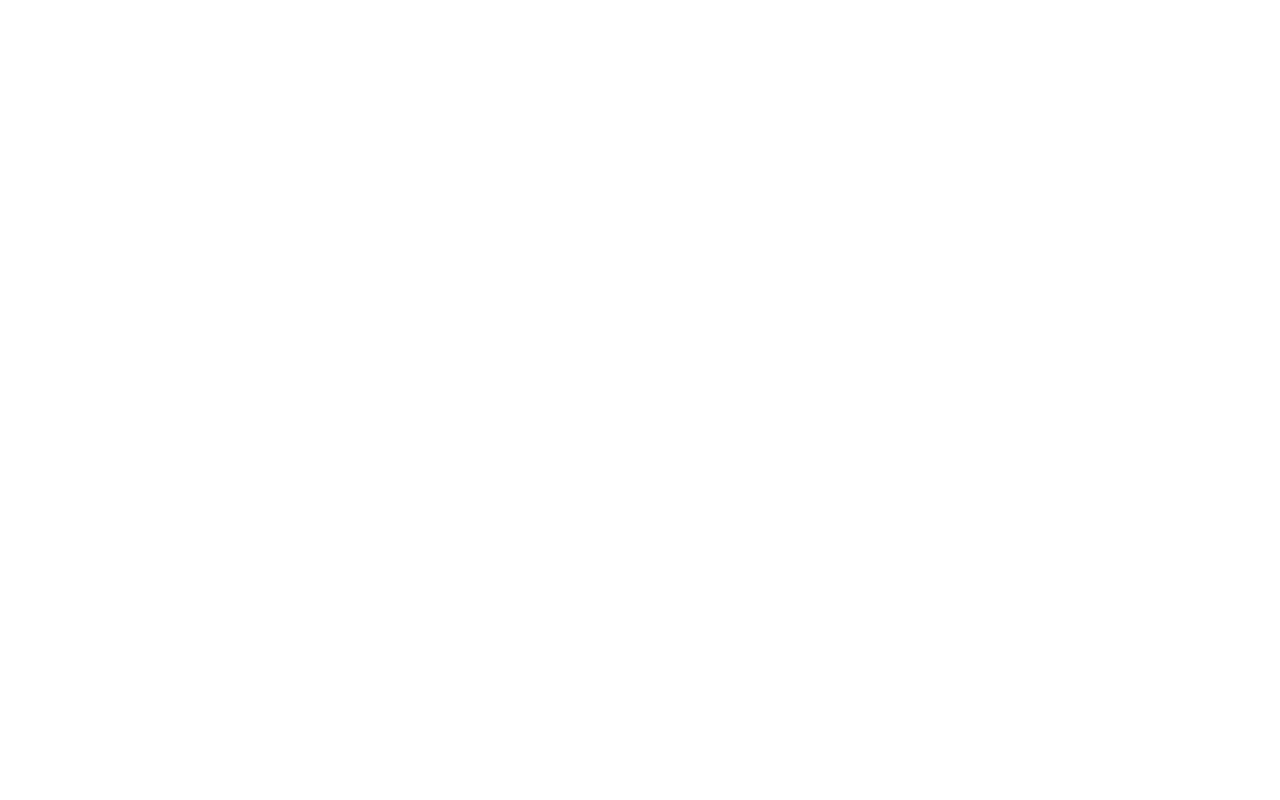
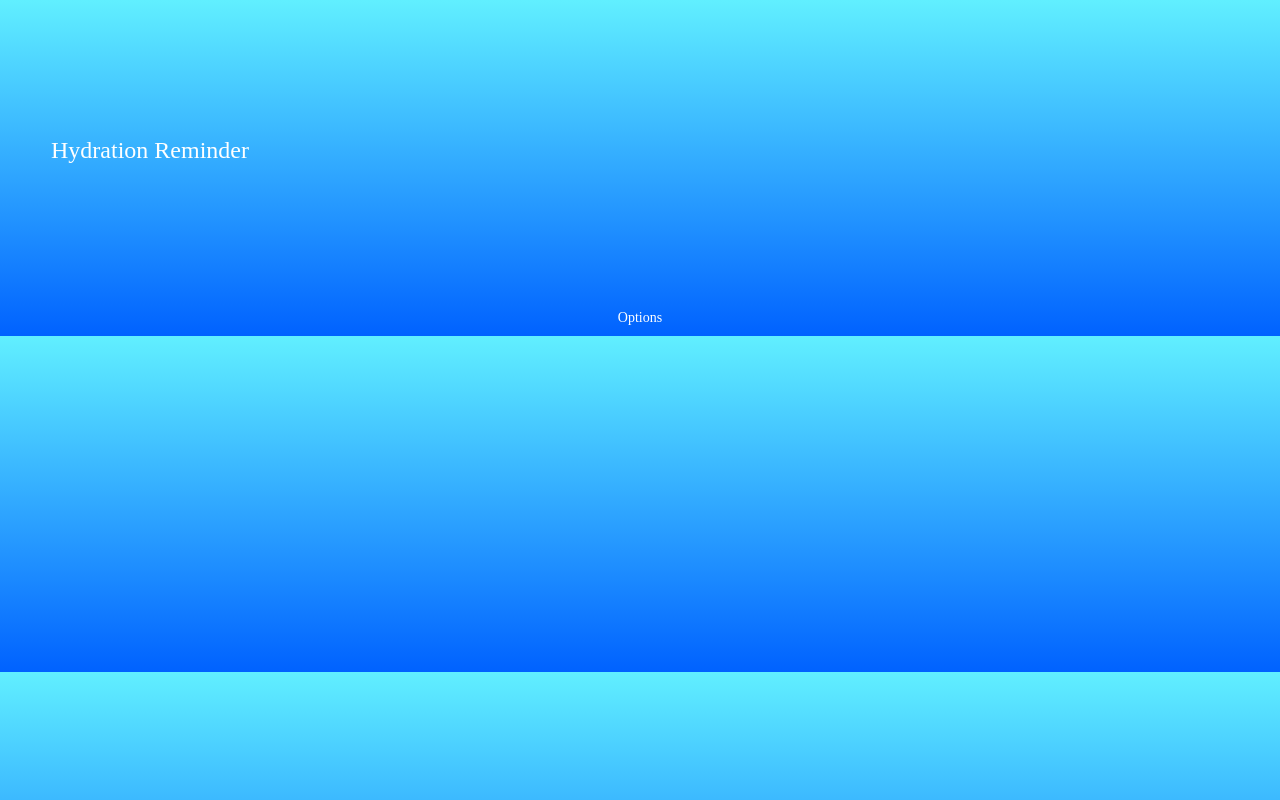
Before and after one commit to marwan-elabhar/hydration-reminder-chrome-extension, a plain HTML site: page index.html in a window 1280 px wide. Drawn offline with Linux system fonts and the light colour scheme.

Commit message:
add extension default popup

```diff
--- a/index.html
+++ b/index.html
@@ -1,12 +1,24 @@
 <!DOCTYPE html>
 <html lang="en">
+
 <head>
     <meta charset="UTF-8">
     <meta http-equiv="X-UA-Compatible" content="IE=edge">
     <meta name="viewport" content="width=device-width, initial-scale=1.0">
-    <title>Document</title>
+    <link rel="stylesheet" href="main.css">
+    <script src="script.js"></script>
+    <title>Hydration Reminder</title>
 </head>
+
 <body>
+    <div class="container">
+        <h2>Hydration Reminder</h2>
+    </div>
+    <div class="options-container">
+        <p class="options">Options</p>
+    </div>
+
 
 </body>
+
 </html>
--- /dev/null
+++ b/main.css
@@ -0,0 +1,49 @@
+* {
+    margin: 0;
+    padding: 0;
+    box-sizing: border-box;
+}
+
+
+
+
+body {
+    background: hsla(217, 100%, 50%, 1);
+
+    background: linear-gradient(90deg, hsla(217, 100%, 50%, 1) 0%, hsla(186, 100%, 69%, 1) 100%);
+
+    background: -moz-linear-gradient(90deg, hsla(217, 100%, 50%, 1) 0%, hsla(186, 100%, 69%, 1) 100%);
+
+    background: -webkit-linear-gradient(90deg, hsla(217, 100%, 50%, 1) 0%, hsla(186, 100%, 69%, 1) 100%);
+
+    filter: progid: DXImageTransform.Microsoft.gradient(startColorstr="#0061FF", endColorstr="#60EFFF", GradientType=1);
+}
+
+
+
+.container {
+    display: flex;
+    flex-direction: column;
+    justify-content: center;
+    height: 300px;
+    width: 300px;
+    padding: 16px;
+    text-align: center;
+}
+
+h2 {
+    white-space: nowrap;
+    font-weight: 400;
+    color: white;
+}
+
+.options-container {
+    padding: 10px;
+    text-align: center;
+}
+
+.options {
+    font-size: 14px;
+    cursor: pointer;
+    color: white;
+}
```
